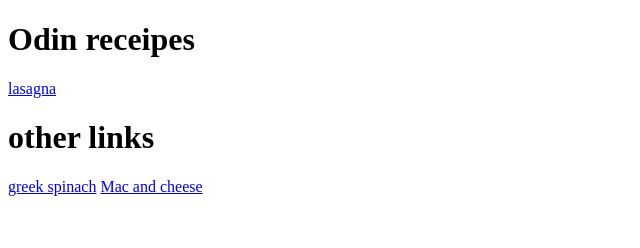
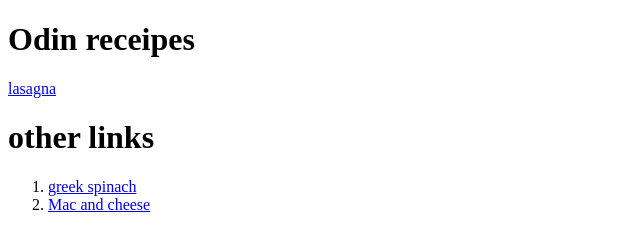
Before and after one commit to ClueLesscoding-alt/odin-receipes, a plain HTML site: page index.html in a window 1280 px wide. Shown: the whole page, without its empty margins (0-640 px from the left). Drawn offline with Linux system fonts and the light colour scheme.

Commit message:
added an ordered list

```diff
--- a/index.html
+++ b/index.html
@@ -8,8 +8,9 @@
         <h1>Odin receipes</h1>
         <a href="receipes/lasagna.html">lasagna</a>
         <h1>other links</h1>
-        <a href="receipes/greek spinach pie.html">greek spinach</a>
-            <a href="receipes/mac and cheese.html">Mac and cheese</a>
-        </a>
+        <ol>
+        <li><a href="receipes/greek spinach pie.html">greek spinach</a></li>
+            <li><a href="receipes/mac and cheese.html">Mac and cheese</a></li>
+        </ol>
     </body>
 </html>
```
